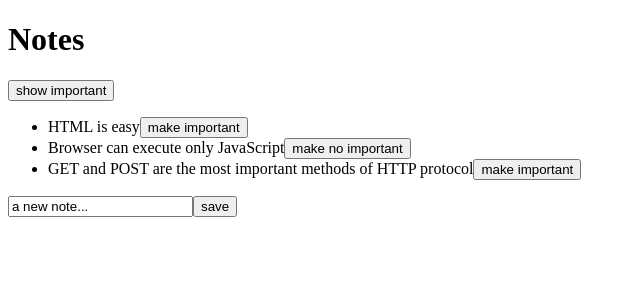
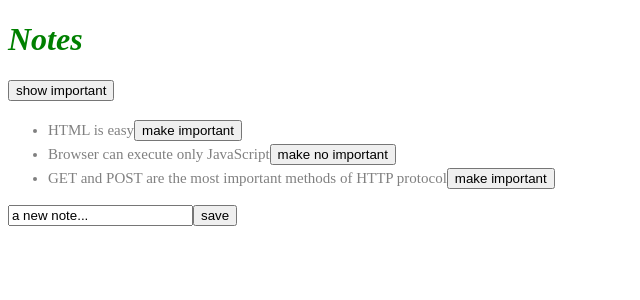
Before and after one commit to crlsrgz/fso, a React (Vite) app in the folder part2/notes/: page / in a window 1280 px wide. Shown: the top 300 px of the page, without its empty margins (0-640 px from the left). Built offline with nearby package versions, Linux system fonts and the light colour scheme; data requests are answered from the project's data file.

Commit message:
Part 2e: CSS start

```diff
--- a/part2/notes/src/components/Note.jsx
+++ b/part2/notes/src/components/Note.jsx
@@ -1,7 +1,7 @@
 const Note = ({ note, toggleImportance }) => {
   const label = note.important ? "make no important" : "make important";
   return (
-    <li>
+    <li className="note">
       {note.content}
       <button onClick={toggleImportance}>{label}</button>
     </li>
--- a/part2/notes/src/index.css
+++ b/part2/notes/src/index.css
@@ -1,69 +1,10 @@
-:root {
-  font-family: Inter, system-ui, Avenir, Helvetica, Arial, sans-serif;
-  line-height: 1.5;
-  font-weight: 400;
-
-  color-scheme: light dark;
-  color: rgba(255, 255, 255, 0.87);
-  background-color: #242424;
-
-  font-synthesis: none;
-  text-rendering: optimizeLegibility;
-  -webkit-font-smoothing: antialiased;
-  -moz-osx-font-smoothing: grayscale;
-  -webkit-text-size-adjust: 100%;
+h1 {
+  color: green;
+  font-style: italic;
 }
 
-a {
-  font-weight: 500;
-  color: #646cff;
-  text-decoration: inherit;
+.note {
+  color: grey;
+  padding-top: 3px;
+  font-size: 15px;
 }
-a:hover {
-  color: #535bf2;
-}
-
-body {
-  margin: 0;
-  display: flex;
-  place-items: center;
-  min-width: 320px;
-  min-height: 100vh;
-}
-
-h1 {
-  font-size: 3.2em;
-  line-height: 1.1;
-}
-
-button {
-  border-radius: 8px;
-  border: 1px solid transparent;
-  padding: 0.6em 1.2em;
-  font-size: 1em;
-  font-weight: 500;
-  font-family: inherit;
-  background-color: #1a1a1a;
-  cursor: pointer;
-  transition: border-color 0.25s;
-}
-button:hover {
-  border-color: #646cff;
-}
-button:focus,
-button:focus-visible {
-  outline: 4px auto -webkit-focus-ring-color;
-}
-
-@media (prefers-color-scheme: light) {
-  :root {
-    color: #213547;
-    background-color: #ffffff;
-  }
-  a:hover {
-    color: #747bff;
-  }
-  button {
-    background-color: #f9f9f9;
-  }
-}
--- a/part2/notes/src/main.jsx
+++ b/part2/notes/src/main.jsx
@@ -1,25 +1,25 @@
-import ReactDOM from 'react-dom/client'
-
-import App from './App'
+import ReactDOM from "react-dom/client";
+import App from "./App";
+import "./index.css";
 
 const notes = [
   {
     id: 1,
-    content: 'HTML is easy',
-    important: true
+    content: "HTML is easy",
+    important: true,
   },
   {
     id: 2,
-    content: 'Browser can execute only JavaScript',
-    important: false
+    content: "Browser can execute only JavaScript",
+    important: false,
   },
   {
     id: 3,
-    content: 'GET and POST are the most important methods of HTTP protocol',
-    important: true
-  }
-]
+    content: "GET and POST are the most important methods of HTTP protocol",
+    important: true,
+  },
+];
 
-ReactDOM.createRoot(document.getElementById('root')).render(
+ReactDOM.createRoot(document.getElementById("root")).render(
   <App notes={notes} />
-)
+);
```
